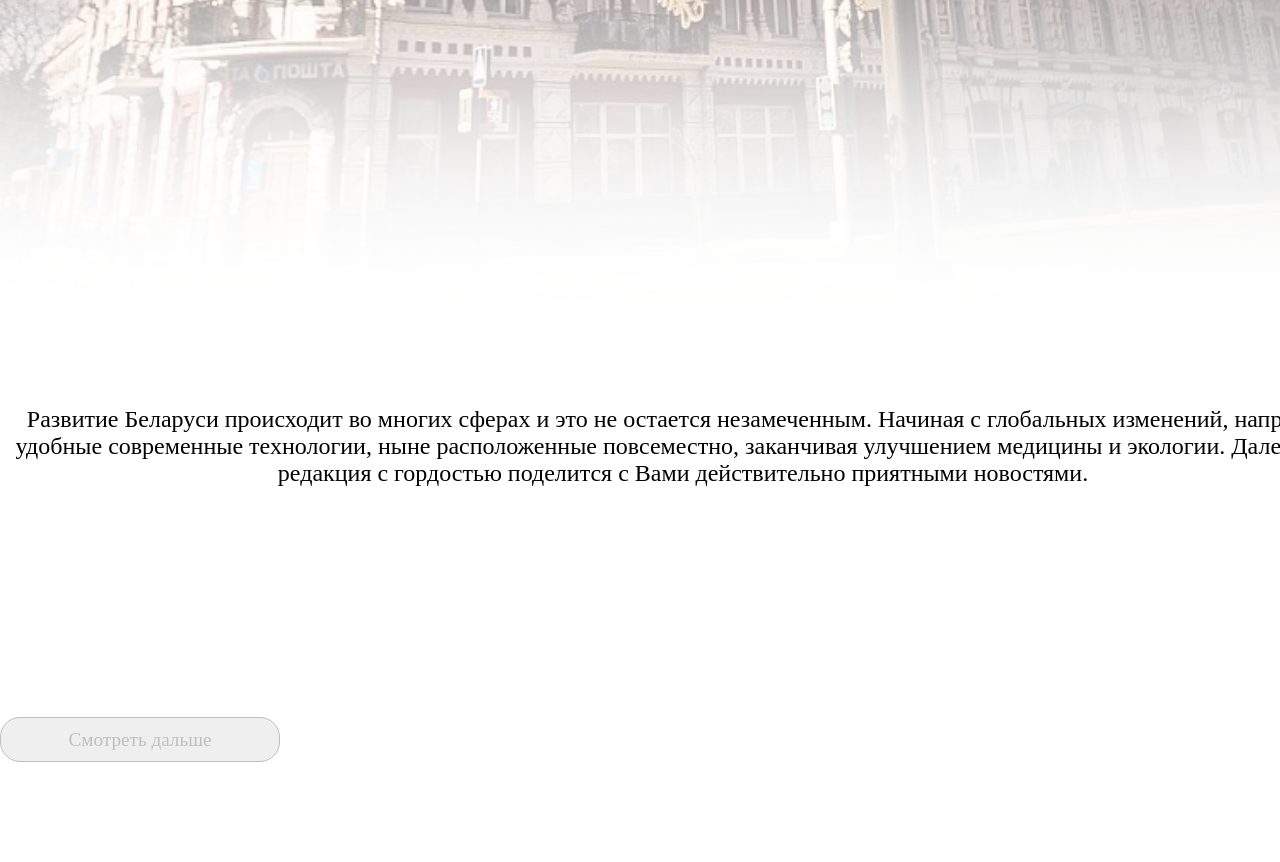
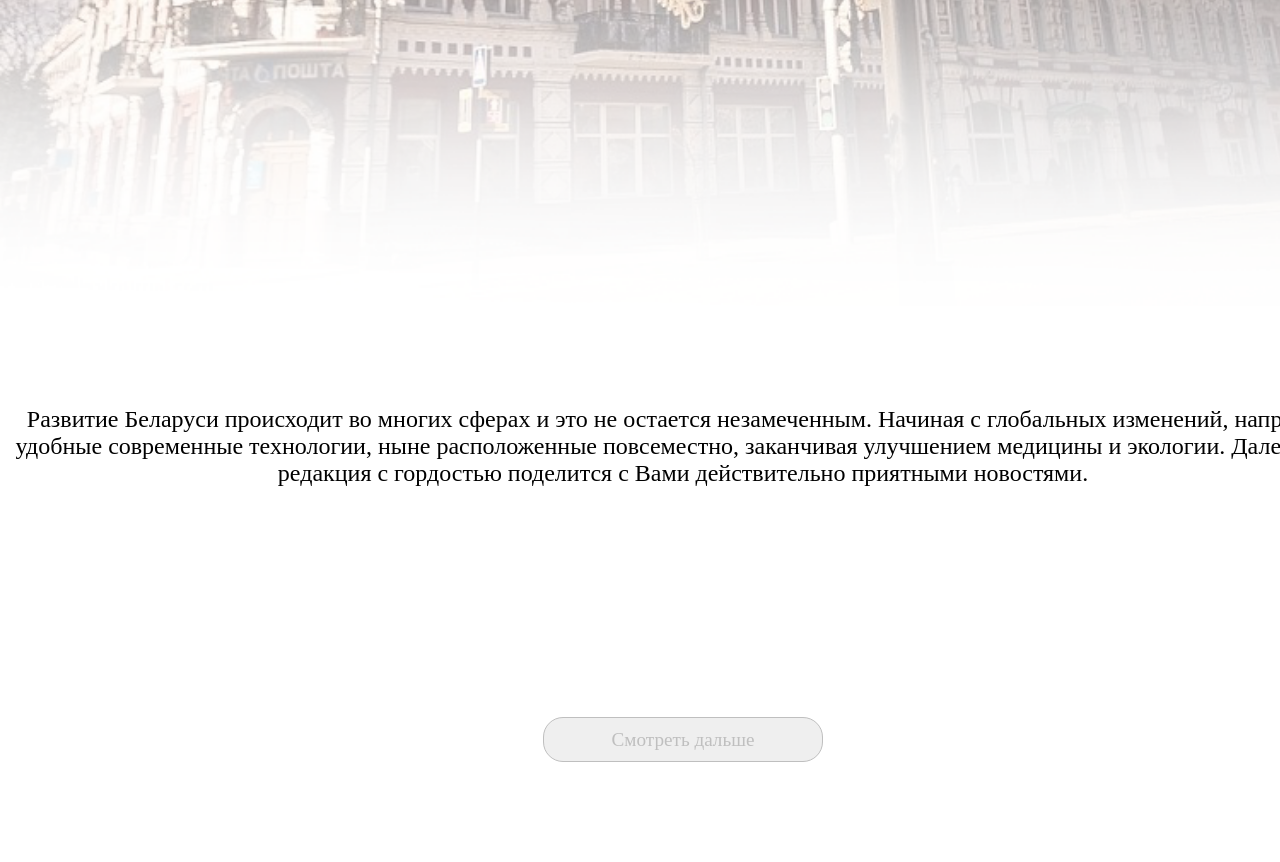
Before and after one commit to Naslediye/Naslediye, a plain HTML site: page index.html in a window 1280 px wide. Shown: the part 1624-2486 px from the top of the page. Drawn offline with Linux system fonts and the light colour scheme.

Commit message:
Update index.html

```diff
--- a/index.html
+++ b/index.html
@@ -75,7 +75,8 @@
         #butt{
             min-width: 1366px;
             margin-top: 220px;
-            text-align: center;
+            display: flex;
+            justify-content: center;
         }
         #menu__toggle {
             opacity: 0;
```
